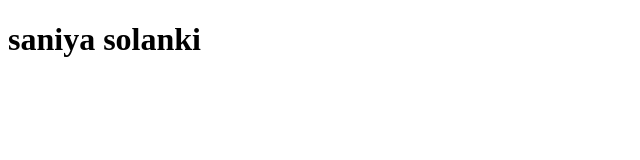
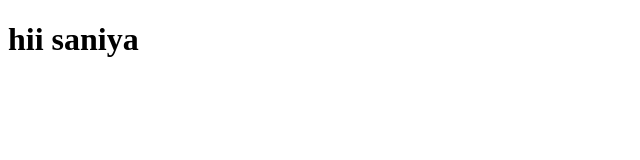
Before and after one commit to saniya-tirgar/saniya_202326800098_ESE2025, a plain HTML site: page index.html in a window 1280 px wide. Shown: the whole page, without its empty margins (0-640 px from the left). Drawn offline with Linux system fonts and the light colour scheme.

Commit message:
first commit

```diff
--- a/index.html
+++ b/index.html
@@ -6,6 +6,6 @@
     <title>Document</title>
 </head>
 <body>
-    <h1>saniya solanki</h1>
+    <h1>hii saniya</h1>
 </body>
 </html>
```
